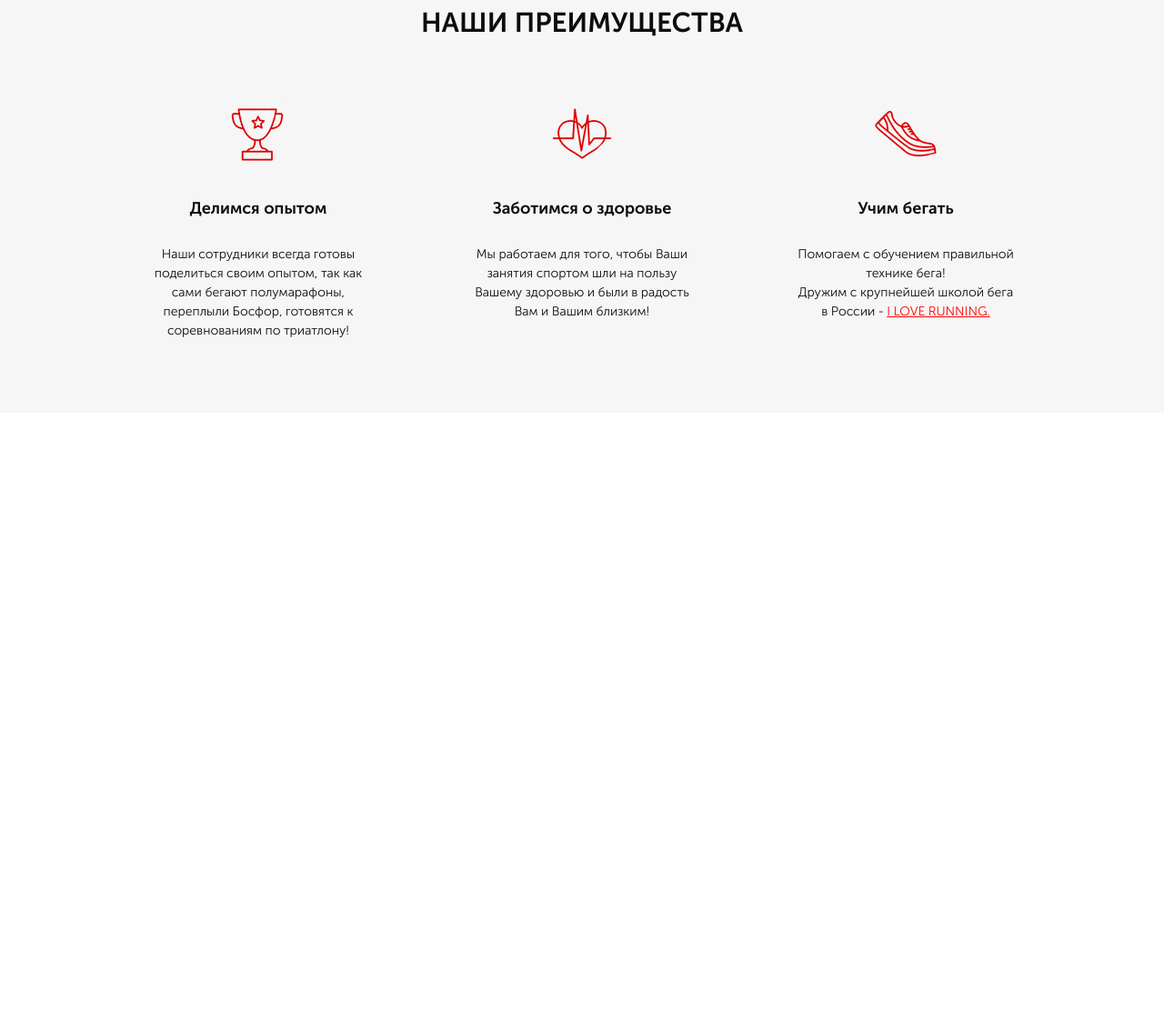
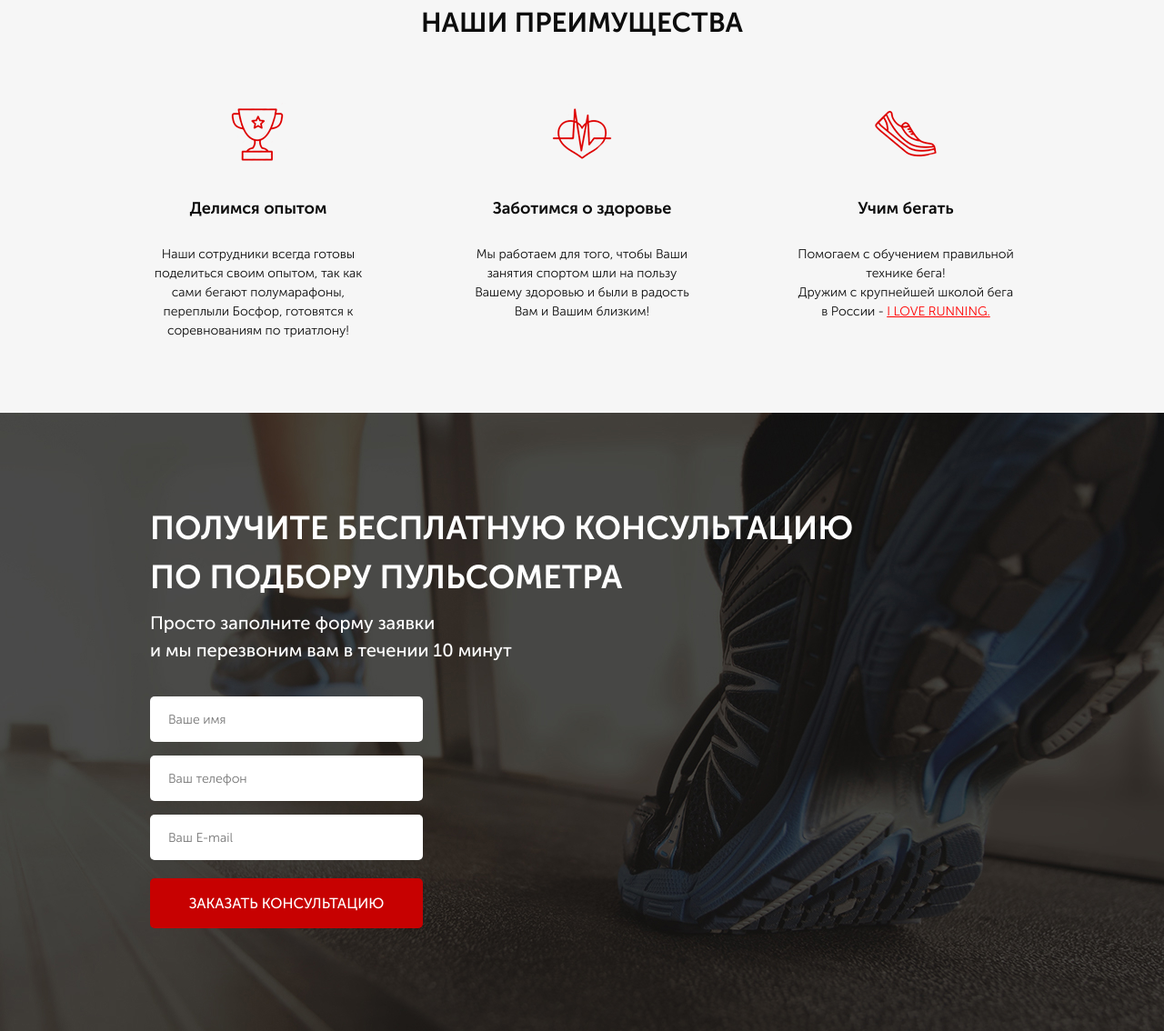
Before and after one commit to el1202/Pulse, a website: page src/index.html in a window 1280 px wide. Shown: the part 759-1893 px from the top of the page at 91% size. Before the commit the page ends 1213 px from the top, so only its background shows below. Drawn offline with Linux system fonts and the light colour scheme.

Commit message:
add file forms.scss and consultation.scss, modified changed files index, button, title

```diff
--- a/src/index.html
+++ b/src/index.html
@@ -98,6 +98,31 @@
             </div>
         </div>
     </div>
+
+     <div class="consultation">
+        <div class="container">
+            <h2 class="title title_left"> <!-- title_left - задаем модификацию блока, в файле _title.scss - задае свойства данного заголовка -->
+                Получите бесплатную консультацию<br>
+                по подбору пульсометра
+            </h2>
+            <div class="consultation__descr">
+                Просто заполните форму заявки<br>
+                и мы перезвоним вам в течении 10 минут
+            </div>
+            <form class="feed-form" action="#"> <!-- блок формы отправки данных -->
+                <input name="name" required placeholder="Ваше имя" type="text"> <!-- placeholder - атрибут инпута, надпись в поле инпута -->
+                <!-- require - атрибут инпута, красн звездачка указывающая на обязательно заполняеые поля -->
+                <!-- name - обязат атрибут, используется для распознания скриптами для правильной работы -->
+                <input name="phone" required placeholder="Ваш телефон" type="number"> <!--type="number"- поле будет воспринимать только цифры, буквы ввести не сможем -->
+                <input name="email" required placeholder="Ваш E-mail" type="email">
+
+                <button class="button button_submit">заказать консультацию</button>
+                <!-- ="button button_submit" - указываем блок и модификатор -->
+            </form>
+        </div>
+    </div>
+
+    <script src="js/script.js"></script>
 </body>
 
 </html>
--- a/src/sass/blocks/_buttons.scss
+++ b/src/sass/blocks/_buttons.scss
@@ -20,8 +20,16 @@
         height: 50px;
         font-size: 16px;
     }
+
+    &_submit { /* модификатор, стилтзуем кнопку для оправки форы из блока consultation - forms */
+        width: 100%; /* ширина кнопки, 100% - будет подстраиваться под ширину форы */
+        height: 55px; /* высота */
+        font-size: 16px;
+
+    }
 }
 
+// --------------мобильная верстка-----------------
 @media (max-width: 575px) {
     .button {
         width: 120px;
@@ -33,5 +41,7 @@
             height: 38px;
             font-size: 12px;
         }
+
+
     }
 }
--- /dev/null
+++ b/src/sass/blocks/_consultation.scss
@@ -0,0 +1,10 @@
+.consultation {
+    min-height: 680px; /* min высота блока*/
+    padding: 100px 0 92px 0;
+    background: url('../img/consultation.jpg') center (center/cover) no-repeat;
+    &__descr {
+        color: #ffffff;
+        font-size: 20px;
+        font-weight: 500;
+    }
+}
--- /dev/null
+++ b/src/sass/blocks/_forms.scss
@@ -0,0 +1,20 @@
+.feed-form {
+    margin-top: 36px;
+    display: flex; /* выравниваем элементы */
+    flex-direction: column; /* выравнивание - колонка */
+    width: 300px; /* ширина формы */
+    input {
+        height: 50px;
+        border-radius: 5px;
+        background-color: #ffffff;
+        margin-bottom: 15px;
+        border: none; /* убираем бардюр */
+        padding: 0 20px; /* отступы для текста внутри поля инпута*/
+        color: #4b4b4b;
+        font-size: 14px;
+        font-weight: 300;
+        &:nth-child(3) { /* создае псевдо-класс и последнему элементу инпута (поле для email) задае отступ снизу */
+            margin-bottom: 20px;
+        }
+    }
+}
--- a/src/sass/blocks/_promo.scss
+++ b/src/sass/blocks/_promo.scss
@@ -3,7 +3,7 @@
     /* мин высота */
     padding: 21px 0 93px 0;
     /* отступы сверху и снизу */
-    background: url(../../img/main.jpg) center (center/cover) no-repeat;
+    background: url(../img/main.jpg) center (center/cover) no-repeat;
     &__wrapper {
         /* задаем параметры wrapper */
         display: flex;
--- a/src/sass/blocks/_titles.scss
+++ b/src/sass/blocks/_titles.scss
@@ -3,4 +3,10 @@
     font-size: 30px;
     font-weight: 700;
     text-align: center;
+    text-transform: uppercase; /* текст в вверхнем регистре */
+    &_left { /* задаем параметры заголовка в блоке consultation */
+        color: #fff;
+        font-size: 36px;
+        text-align: left;
+    }
 }
--- a/src/sass/style.scss
+++ b/src/sass/style.scss
@@ -18,3 +18,5 @@
 @import 'blocks/buttons';
 @import 'blocks/advantages';
 @import 'blocks/titles';
+@import 'blocks/consultation';
+@import 'blocks/forms';
```
Also changed, not shown: src/css/style.min.css.
